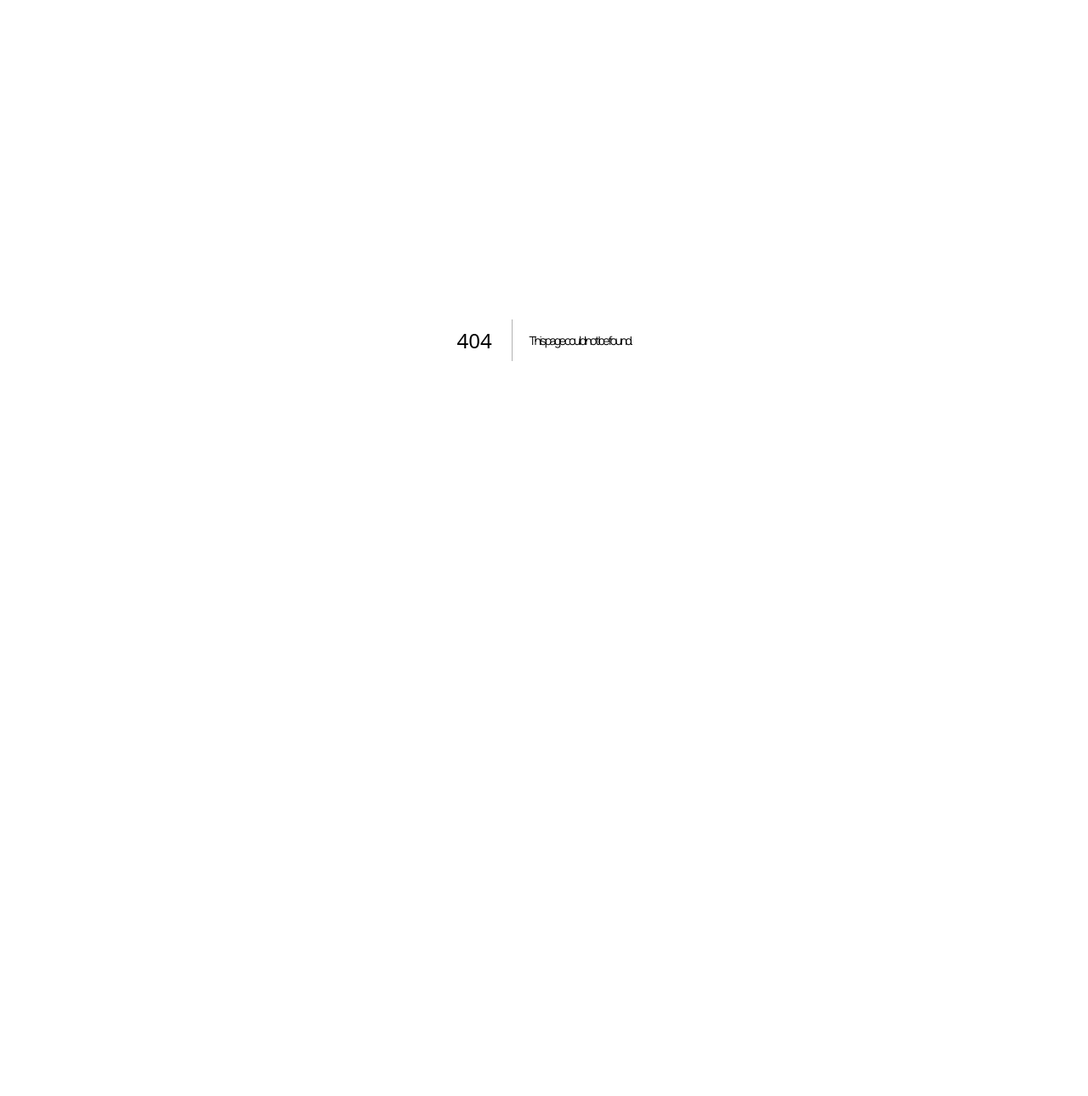
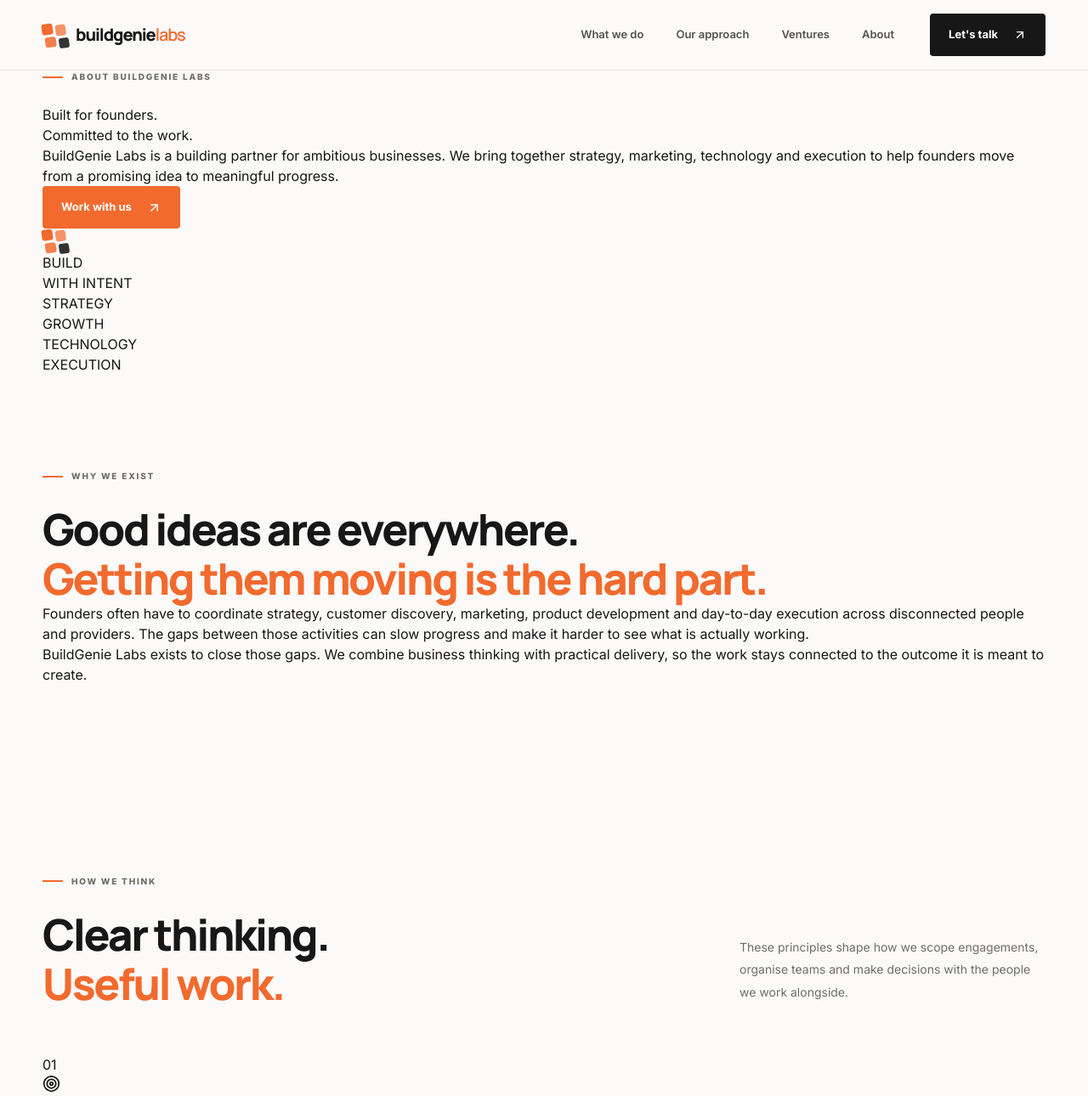
Before and after one commit to BuildGenie/web-app, a Next.js app: page /about in a window 1280 px wide. Before the commit this address had no page. Shown: the top 1290 px of the page at 85% size. Before the commit the page ends 800 px from the top, so only its background shows below. Built offline with nearby package versions, Linux system fonts and the light colour scheme.

Commit message:
feat: add BuildGenie Labs about page

```diff
--- /dev/null
+++ b/app/about/page.tsx
@@ -0,0 +1,122 @@
+
+import Link from "next/link";
+import { ArrowUpRight, Compass, Layers3, Lightbulb, Target, Workflow } from "lucide-react";
+import { SiteHeader } from "@/components/site-header";
+
+export const metadata = {
+  title: "About | BuildGenie Labs",
+  description: "BuildGenie Labs is a building partner for founders, connecting business strategy, marketing, technology and execution.",
+};
+
+const principles = [
+  { icon: Target, title: "Start with the outcome", description: "We begin with the change the business needs, not a list of activities to fill a retainer." },
+  { icon: Layers3, title: "Connect the moving parts", description: "Positioning, product, marketing and customer experience work better when they inform one another." },
+  { icon: Workflow, title: "Stay close to execution", description: "We work alongside founders and teams, taking responsibility for turning plans into tangible work." },
+  { icon: Lightbulb, title: "Learn as we build", description: "We use feedback, evidence and performance to improve the work and decide what should happen next." },
+];
+
+function Eyebrow({ children }: { children: React.ReactNode }) {
+  return <div className="eyebrow"><span className="eyebrow-line" />{children}</div>;
+}
+function BrandMark() {
+  return <span className="brand-mark" aria-hidden="true"><span /><span /><span /><span /></span>;
+}
+
+export default function AboutPage() {
+  return (
+    <main>
+      <SiteHeader />
+      <section className="about-hero">
+        <div className="container about-hero-grid">
+          <div>
+            <Eyebrow>ABOUT BUILDGENIE LABS</Eyebrow>
+            <h1>Built for founders.<br /><span>Committed to the work.</span></h1>
+            <p>BuildGenie Labs is a building partner for ambitious businesses. We bring together strategy, marketing, technology and execution to help founders move from a promising idea to meaningful progress.</p>
+            <Link className="button button-orange" href="/contact">Work with us <ArrowUpRight size={17} /></Link>
+          </div>
+          <div className="about-hero-art" aria-label="BuildGenie Labs connected capabilities">
+            <div className="about-art-ring about-ring-one" /><div className="about-art-ring about-ring-two" />
+            <div className="about-art-core"><BrandMark /><span>BUILD<br />WITH INTENT</span></div>
+            <div className="about-art-label label-one">STRATEGY</div><div className="about-art-label label-two">GROWTH</div>
+            <div className="about-art-label label-three">TECHNOLOGY</div><div className="about-art-label label-four">EXECUTION</div>
+          </div>
+        </div>
+      </section>
+
+      <section className="about-belief section-pad">
+        <div className="container about-belief-grid">
+          <div><Eyebrow>WHY WE EXIST</Eyebrow><h2>Good ideas are everywhere.<br /><span>Getting them moving is the hard part.</span></h2></div>
+          <div>
+            <p>Founders often have to coordinate strategy, customer discovery, marketing, product development and day-to-day execution across disconnected people and providers. The gaps between those activities can slow progress and make it harder to see what is actually working.</p>
+            <p>BuildGenie Labs exists to close those gaps. We combine business thinking with practical delivery, so the work stays connected to the outcome it is meant to create.</p>
+          </div>
+        </div>
+      </section>
+
+      <section className="about-principles section-pad">
+        <div className="container">
+          <div className="section-heading">
+            <div><Eyebrow>HOW WE THINK</Eyebrow><h2>Clear thinking.<br /><span>Useful work.</span></h2></div>
+            <p>These principles shape how we scope engagements, organise teams and make decisions with the people we work alongside.</p>
+          </div>
+          <div className="about-principles-grid">
+            {principles.map((principle, index) => {
+              const Icon = principle.icon;
+              return <article className="about-principle-card" key={principle.title}>
+                <div><span>0{index + 1}</span><Icon size={21} /></div>
+                <h3>{principle.title}</h3><p>{principle.description}</p>
+              </article>;
+            })}
+          </div>
+        </div>
+      </section>
+
+      <section className="about-model section-pad">
+        <div className="container about-model-grid">
+          <div>
+            <Eyebrow>OUR MODEL</Eyebrow><h2>One partner.<br /><span>Several ways to make progress.</span></h2>
+            <p>We are not only a marketing agency and we are not a consultancy that stops at the recommendation. Our work can begin with validation or strategy, continue into marketing and growth, and extend into product, technology or specialist execution.</p>
+          </div>
+          <div className="about-model-list">
+            <div><Compass size={19} /><span><b>Think</b>Research, validation, strategy and direction.</span></div>
+            <div><Target size={19} /><span><b>Reach</b>Positioning, marketing, acquisition and customer insight.</span></div>
+            <div><Layers3 size={19} /><span><b>Build</b>Digital products, technology and connected systems.</span></div>
+            <div><Workflow size={19} /><span><b>Deliver</b>Specialist execution, operations and customer support.</span></div>
+          </div>
+        </div>
+      </section>
+
+      <section className="about-ventures section-pad">
+        <div className="container about-ventures-inner">
+          <div><Eyebrow>BUILDER MINDSET</Eyebrow><h2>We build alongside<br /><span>the businesses we support.</span></h2>
+            <p>Our own ventures keep us close to the practical realities of building products, earning trust, finding customers and improving an experience over time.</p>
+          </div>
+          <div className="about-venture-links">
+            <Link href="https://maigie.com" target="_blank" rel="noreferrer"><span><b>Maigie</b><small>An intelligent learning environment.</small></span><ArrowUpRight size={18} /></Link>
+            <Link href="https://cakkie.com" target="_blank" rel="noreferrer"><span><b>Cakkie</b><small>A social platform for cake enthusiasts.</small></span><ArrowUpRight size={18} /></Link>
+            <p>BuildGenie-led ventures, not commissioned client case studies.</p>
+          </div>
+        </div>
+      </section>
+
+      <section className="about-cta section-pad">
+        <div className="container about-cta-inner">
+          <div><Eyebrow>LET&apos;S BUILD WHAT&apos;S NEXT</Eyebrow><h2>Bring us the challenge.<br /><span>Let&apos;s find the next move.</span></h2></div>
+          <Link className="button button-orange" href="/contact">Start a conversation <ArrowUpRight size={17} /></Link>
+        </div>
+      </section>
+
+      <footer className="site-footer">
+        <div className="container footer-main">
+          <div className="footer-brand-block"><Link className="brand brand-light" href="/"><BrandMark /><span className="brand-name">buildgenie<span>labs</span></span></Link><p>Build with clarity.<br />Grow with intent.</p></div>
+          <div className="footer-links">
+            <div><span>EXPLORE</span><Link href="/services">Services</Link><Link href="/services/marketing">Marketing & growth</Link><Link href="/#approach">Our approach</Link></div>
+            <div><span>CONNECT</span><Link href="/contact">Contact</Link><Link href="mailto:hello@buildgenielabs.com">Email us</Link></div>
+          </div>
+          <div className="footer-note"><span>AN INDEPENDENT BUILDING PARTNER</span><p>For founders with somewhere<br />meaningful to go.</p></div>
+        </div>
+        <div className="container footer-bottom"><span>© {new Date().getFullYear()} BuildGenie Labs. All rights reserved.</span><span>MADE FOR WHAT&apos;S NEXT</span></div>
+      </footer>
+    </main>
+  );
+}
```
